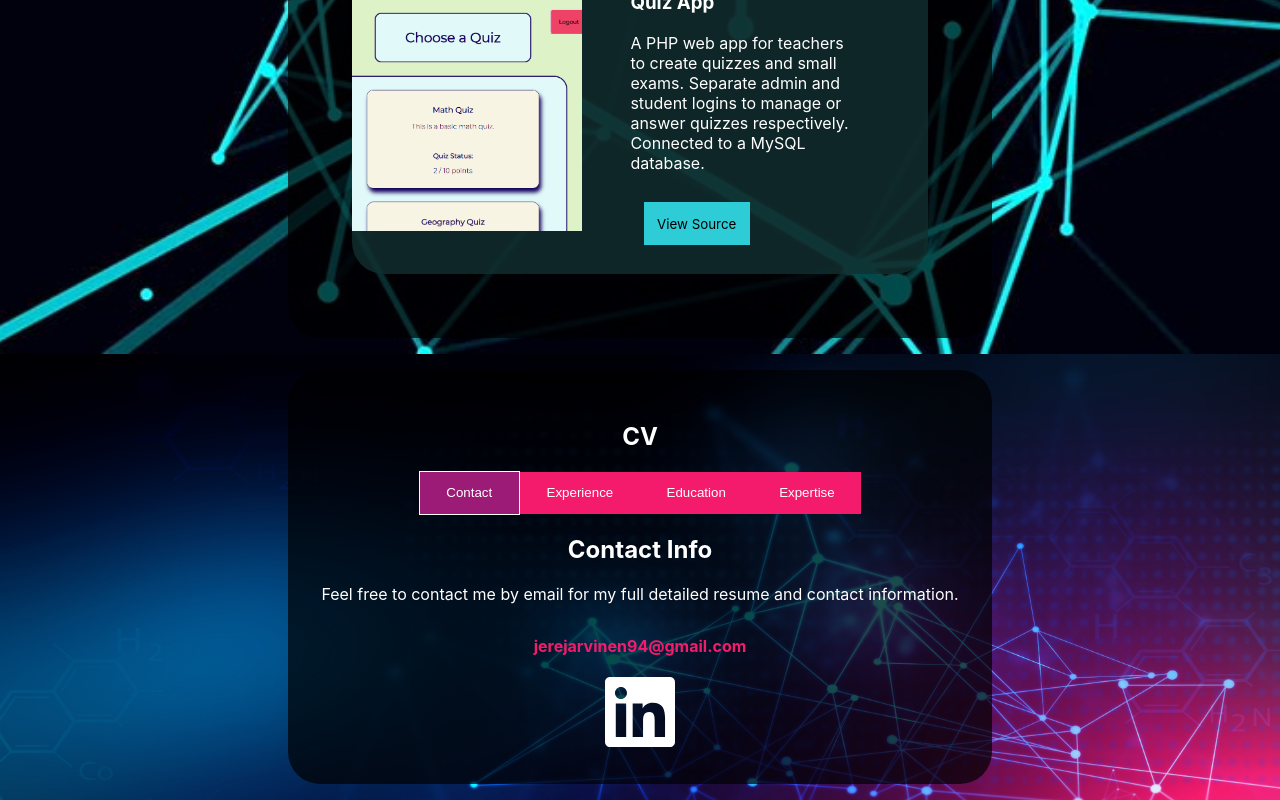
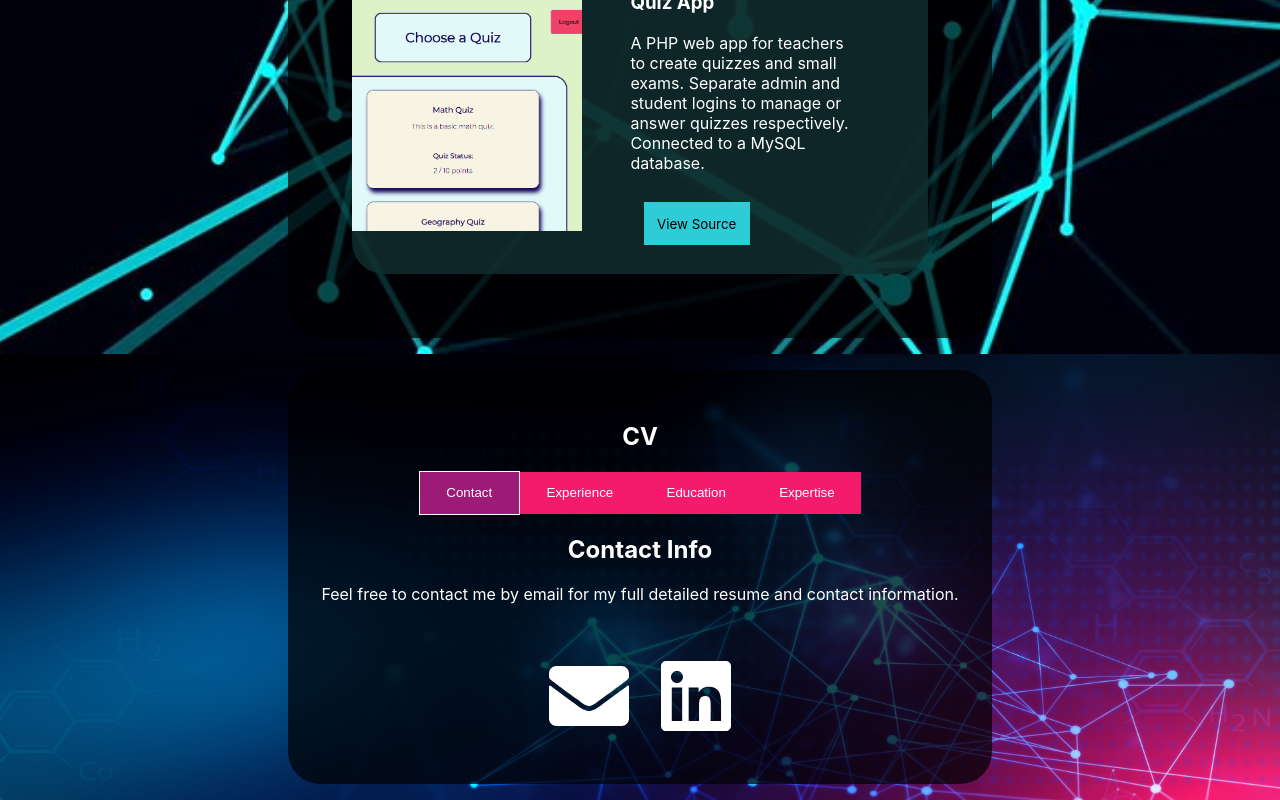
Before and after one commit to hk279/portfolio, a React (Create React App) app: page / in a window 1280 px wide. Shown: the part 3215-4015 px from the top of the page. Built offline with nearby package versions, Linux system fonts and the light colour scheme.

Commit message:
edited contact section of the CV

```diff
--- a/src/App.css
+++ b/src/App.css
@@ -143,6 +143,7 @@ button:focus {
     color: white;
     padding: 1em 2em;
     cursor: pointer;
+    transition: 250ms ease-in;
 }
 .btn-group button:hover {
     background-color: #9b1b76;
@@ -169,20 +170,25 @@ td {
 #education-table > tr > :nth-child(2) {
     font-weight: bold;
 }
-#email-link {
+.contact-icon {
     display: inline-block;
-    text-decoration: none;
-    color: #f41b6c;
+    cursor: pointer;
+    transition: 250ms ease-in;
     margin: 1em;
-    font-weight: bold;
+}
+.contact-icon:hover {
+    transform: scale(0.95);
+    color: #9b1b76;
 }
 
 /* CV section fade in animation */
 .fade-in {
-    -webkit-animation-duration: 1s;
-    animation-duration: 1s;
+    -webkit-animation-duration: 0.8s;
+    animation-duration: 0.8s;
+    -webkit-animation-timing-function: ease-in;
+    animation-timing-function: ease-in;
     -webkit-animation-fill-mode: both;
-    animation-fill-mode: both;
+    animation-fill-mode: none;
     -webkit-animation-name: fadeIn;
     animation-name: fadeIn;
 }
--- a/src/components/CV_sections/Contact.js
+++ b/src/components/CV_sections/Contact.js
@@ -1,19 +1,26 @@
-import React from 'react'
-import '../../App.css'
-import { FontAwesomeIcon } from '@fortawesome/react-fontawesome'
-import { faLinkedin } from '@fortawesome/free-brands-svg-icons'
+import React from "react";
+import "../../App.css";
+import { FontAwesomeIcon } from "@fortawesome/react-fontawesome";
+import { faLinkedin } from "@fortawesome/free-brands-svg-icons";
+import { faEnvelope } from "@fortawesome/free-solid-svg-icons";
 
 const Contact = () => {
-    return(
+    return (
         <div className="fade-in">
             <h1>Contact Info</h1>
             <p>Feel free to contact me by email for my full detailed resume and contact information.</p>
-            <a id="email-link" href="mailto:jerejarvinen94@gmail.com?">jerejarvinen94@gmail.com</a><br/>
-            <div style={{cursor: "pointer", display: "inline-block"}} onClick={() => window.location.href='https://www.linkedin.com/in/jere-j%C3%A4rvinen-b0b64b89/'}>
+            <br />
+            <div className="contact-icon" onClick={() => (window.location.href = "mailto:jerejarvinen94@gmail.com")}>
+                <FontAwesomeIcon icon={faEnvelope} size="5x" />
+            </div>
+            <div
+                className="contact-icon"
+                onClick={() => (window.location.href = "https://www.linkedin.com/in/jere-j%C3%A4rvinen-b0b64b89/")}
+            >
                 <FontAwesomeIcon icon={faLinkedin} size="5x" />
             </div>
         </div>
-    )
-}
+    );
+};
 
-export default Contact
+export default Contact;
```
